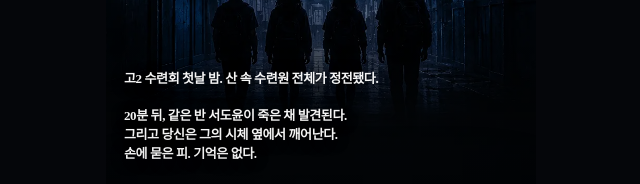
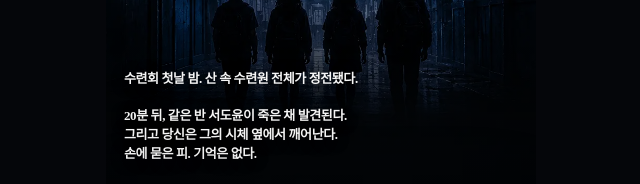
Before and after one commit to nur9ri-archive/blackout-20min-react, a React (Vite) app: page / in a window 1280 px wide. Shown: the part 430-614 px from the top of the page, without its empty margins (319-959 px from the left). Built offline with nearby package versions, Linux system fonts and the light colour scheme.

Commit message:
update app routes

```diff
--- a/src/App.jsx
+++ b/src/App.jsx
@@ -152,7 +152,7 @@ function getEndingIndex(sceneKey) {
 
 const SCENES = {
 
-start:{title:'정전 20분',text:'고2 수련회 첫날 밤. 산 속 수련원 전체가 정전됐다.\n\n20분 뒤, 같은 반 서도윤이 죽은 채 발견된다.\n그리고 당신은 그의 시체 옆에서 깨어난다.\n손에 묻은 피. 기억은 없다.',start:true},
+start:{title:'정전 20분',text:'수련회 첫날 밤. 산 속 수련원 전체가 정전됐다.\n\n20분 뒤, 같은 반 서도윤이 죽은 채 발견된다.\n그리고 당신은 그의 시체 옆에서 깨어난다.\n손에 묻은 피. 기억은 없다.',start:true},
 p1:{p:'1',title:'프롤로그',bg:'science',text:'눈을 떴을 때, 가장 먼저 보인 건 수련원 준비실 천장이었다.\n머리가 깨질 듯 아팠다.\n바닥에는 서도윤이 쓰러져 있었다.',choices:[['다음','p2']]},
 p2:{p:'2',title:'프롤로그',bg:'science',char:'bloodHand',text:'손을 내려다보니 피가 묻어 있었다.\n“이게..뭐야..?”\n\n아무것도 기억나지 않았다.\n복도 계단 끝에서 발소리가 다가오는 게 느껴진다.\n“...”',choices:[['화장실로 간다','p3',{sus:1,suspect:'player'}]]},
 p3:{p:'3',title:'화장실',bg:'bath',text:'세면대 물소리가 화장실 안에 울렸다. 당신은 손을 씻었다.\n피는 지워졌지만, 머릿속은 여전히 비어 있었다.\n그때 문이 열렸다.',choices:[['다음','p4']]},
```
